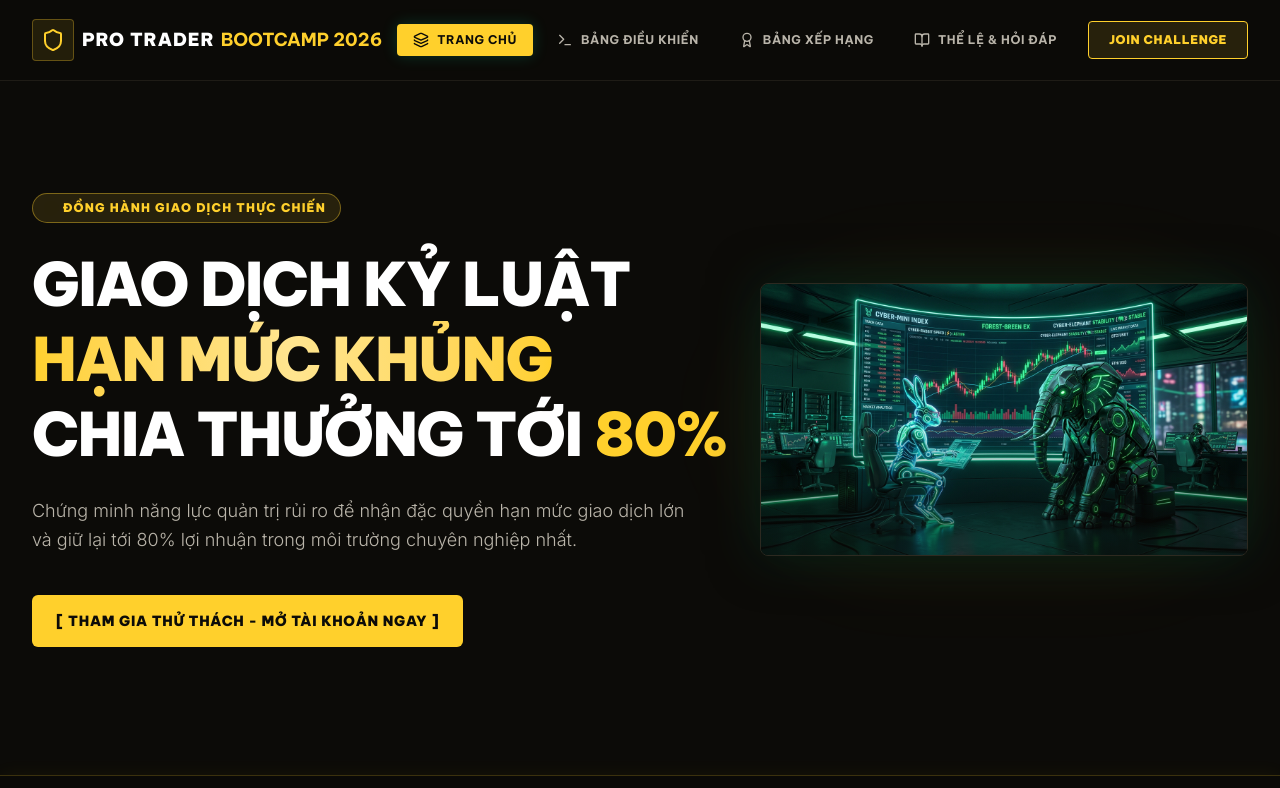
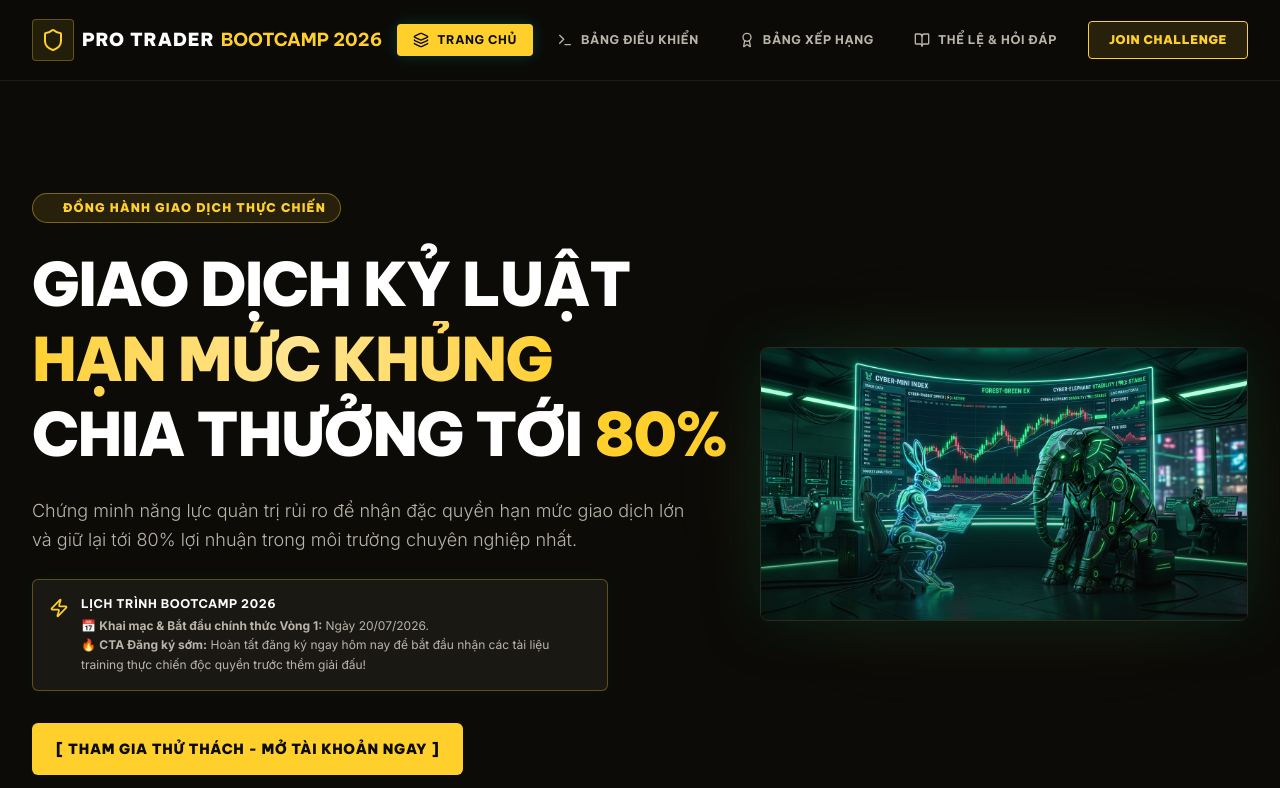
Before and after one commit to yenlelhy-del/Pro-Trader-Bootcamp-2026, a React (Vite) app: page / in a window 1280 px wide. Shown: the top 788 px of the page. Built offline with nearby package versions, Linux system fonts and the light colour scheme.

Commit message:
chore: update bootcamp timeline and kick-off date

```diff
--- a/src/components/HomeSection.tsx
+++ b/src/components/HomeSection.tsx
@@ -127,7 +127,21 @@ export default function HomeSection({ onRegisterSuccess, setActiveTab }: HomeSec
               Chứng minh năng lực quản trị rủi ro để nhận đặc quyền hạn mức giao dịch lớn và giữ lại tới 80% lợi nhuận trong môi trường chuyên nghiệp nhất.
             </p>
 
-            <div className="pt-4 flex flex-col sm:flex-row gap-4">
+            <div className="bg-brand-surface border border-brand-mint/30 p-4 rounded-md flex items-start space-x-3 max-w-xl shadow-[0_0_15px_rgba(0,225,161,0.05)]">
+              <Zap className="w-5 h-5 text-brand-mint flex-shrink-0 mt-0.5" />
+              <div className="space-y-1 font-sans text-left">
+                <div className="text-xs font-bold text-white uppercase font-display tracking-wider">
+                  Lịch Trình Bootcamp 2026
+                </div>
+                <p className="text-brand-gray-light text-xs leading-relaxed">
+                  📅 <strong>Khai mạc & Bắt đầu chính thức Vòng 1:</strong> Ngày 20/07/2026.
+                  <br />
+                  🔥 <strong>CTA Đăng ký sớm:</strong> Hoàn tất đăng ký ngay hôm nay để bắt đầu nhận các tài liệu training thực chiến độc quyền trước thềm giải đấu!
+                </p>
+              </div>
+            </div>
+
+            <div className="pt-2 flex flex-col sm:flex-row gap-4">
               <button
                 onClick={handleScrollToOpenAccount}
                 className="px-6 py-4 bg-brand-mint text-brand-bg font-display font-black text-xs sm:text-sm tracking-wider rounded-md transition-all duration-300 hover:shadow-[0_0_25px_rgba(0,225,161,0.4)] hover:bg-white transform hover:-translate-y-0.5 text-center uppercase"
@@ -947,6 +961,11 @@ export default function HomeSection({ onRegisterSuccess, setActiveTab }: HomeSec
             <p className="text-brand-gray text-xs font-sans">
               Bắt đầu hành trình Pro Trader kỷ luật ngay hôm nay
             </p>
+            <div className="bg-brand-mint/5 border border-brand-mint/20 p-2.5 rounded text-center text-[10px] text-brand-mint font-sans leading-relaxed mt-2">
+              🚀 <strong>KICK-OFF VÒNG 1: 20/07/2026</strong>
+              <br />
+              Đăng ký sớm hôm nay để bắt đầu nhận ngay các tài liệu training thực chiến!
+            </div>
           </div>
 
           {isSubmitted ? (
```
